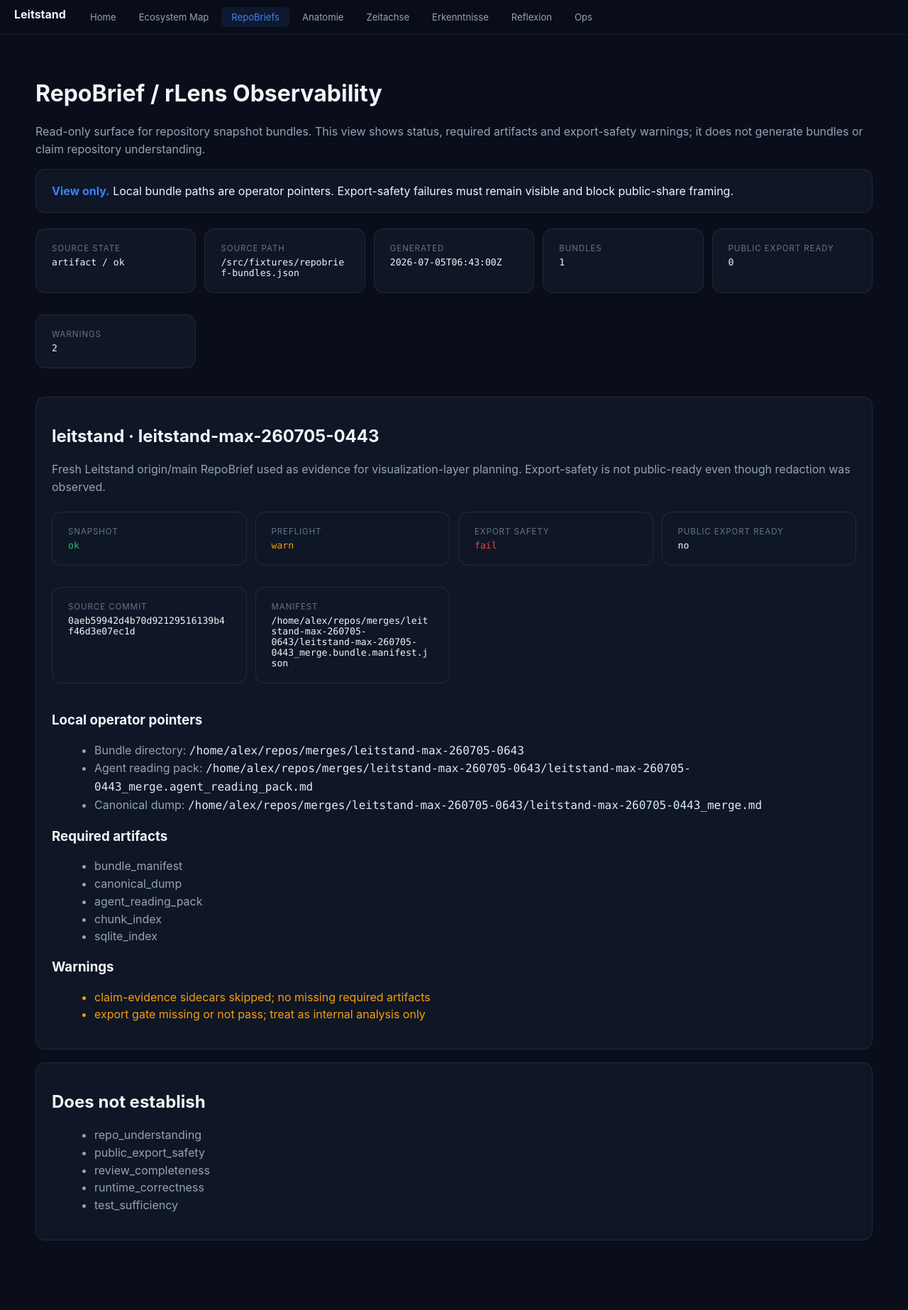
After one commit to heimgewebe/leitstand, a Node server app: page /repobriefs in a window 1280 px wide. The commit adds this page. Shown: the whole page at 71% size. Run offline with Node 20, Linux system fonts and the light colour scheme; some libraries are stand-ins or nearby versions.

Commit message:
feat: add RepoBrief observability view

```diff
--- a/src/fixtures/ecosystem-map-links.json
+++ b/src/fixtures/ecosystem-map-links.json
@@ -78,16 +78,26 @@
     {
       "nodeId": "repo:lenskit",
       "label": "Lenskit / RepoBrief implementation",
-      "status": "unmapped",
-      "reason": "RepoBrief observability view is planned but not implemented yet.",
-      "links": []
+      "status": "linked",
+      "links": [
+        {
+          "view": "repobriefs",
+          "href": "/repobriefs",
+          "title": "RepoBrief bundle observability"
+        }
+      ]
     },
     {
       "nodeId": "concept:repobrief",
       "label": "RepoBrief",
-      "status": "unmapped",
-      "reason": "RepoBrief observability view is planned but not implemented yet.",
-      "links": []
+      "status": "linked",
+      "links": [
+        {
+          "view": "repobriefs",
+          "href": "/repobriefs",
+          "title": "RepoBrief bundle observability"
+        }
+      ]
     }
   ]
 }
--- /dev/null
+++ b/src/fixtures/repobrief-bundles.json
@@ -0,0 +1,40 @@
+{
+  "schemaVersion": 1,
+  "kind": "leitstand_repobrief_bundle_index",
+  "generatedAt": "2026-07-05T06:43:00Z",
+  "source": "local_operator_index",
+  "doesNotEstablish": [
+    "repo_understanding",
+    "public_export_safety",
+    "review_completeness",
+    "runtime_correctness",
+    "test_sufficiency"
+  ],
+  "bundles": [
+    {
+      "repo": "leitstand",
+      "bundleStem": "leitstand-max-260705-0443",
+      "bundleDirectory": "/home/alex/repos/merges/leitstand-max-260705-0643",
+      "bundleManifest": "/home/alex/repos/merges/leitstand-max-260705-0643/leitstand-max-260705-0443_merge.bundle.manifest.json",
+      "agentReadingPack": "/home/alex/repos/merges/leitstand-max-260705-0643/leitstand-max-260705-0443_merge.agent_reading_pack.md",
+      "canonicalDump": "/home/alex/repos/merges/leitstand-max-260705-0643/leitstand-max-260705-0443_merge.md",
+      "sourceCommit": "0aeb59942d4b70d92129516139b4f46d3e07ec1d",
+      "snapshotStatus": "ok",
+      "preflightStatus": "warn",
+      "exportSafety": "fail",
+      "publicExportReady": false,
+      "summary": "Fresh Leitstand origin/main RepoBrief used as evidence for visualization-layer planning. Export-safety is not public-ready even though redaction was observed.",
+      "requiredArtifacts": [
+        "bundle_manifest",
+        "canonical_dump",
+        "agent_reading_pack",
+        "chunk_index",
+        "sqlite_index"
+      ],
+      "warnings": [
+        "claim-evidence sidecars skipped; no missing required artifacts",
+        "export gate missing or not pass; treat as internal analysis only"
+      ]
+    }
+  ]
+}
--- a/src/server.ts
+++ b/src/server.ts
@@ -14,6 +14,7 @@ import { getTimelineData } from './controllers/timeline.js';
 import { getReflexionData } from './controllers/reflexion.js';
 import { getDashboardData } from './controllers/dashboard.js';
 import { getEcosystemMapData } from './controllers/ecosystemMap.js';
+import { getRepoBriefData } from './controllers/repoBrief.js';
 import { getEventFamily, listEventFamilies } from './utils/eventKind.js';
 import fs from 'fs';
 import { validatePlexerReport } from './validation/validators.js';
@@ -304,6 +305,19 @@ app.get('/', async (_req, res) => {
 });
 
 
+
+app.get('/repobriefs', async (_req, res) => {
+  try {
+    const data = await getRepoBriefData();
+    res.render('repobriefs', data);
+  } catch (error) {
+    if (!res.headersSent) {
+      console.error('[RepoBriefs] Error:', error);
+      res.status(500).send('Error loading RepoBrief data');
+    }
+  }
+});
+
 app.get('/ecosystem-map', async (_req, res) => {
   try {
     const data = await getEcosystemMapData();
--- /dev/null
+++ b/src/views/repobriefs.ejs
@@ -0,0 +1,100 @@
+<!DOCTYPE html>
+<html lang="de">
+<head>
+  <title>RepoBriefs – Leitstand</title>
+  <meta charset="utf-8">
+  <meta name="viewport" content="width=device-width, initial-scale=1">
+  <style>
+    body { font-family: -apple-system, BlinkMacSystemFont, 'Segoe UI', sans-serif; background: #0a0e1a; color: #f1f5f9; margin: 0; }
+    nav { position: sticky; top: 0; display: flex; gap: 4px; padding: 10px 20px; background: rgba(10,14,26,.92); border-bottom: 1px solid rgba(255,255,255,.08); }
+    nav a { color: #94a3b8; text-decoration: none; padding: 6px 14px; border-radius: 6px; font-size: .82em; }
+    nav a.active, nav a:hover { color: #3b82f6; background: rgba(59,130,246,.1); }
+    nav .title { color: #f1f5f9; font-weight: 700; margin-right: 16px; }
+    main { max-width: 1180px; margin: 0 auto; padding: 42px 24px 80px; }
+    .subtitle, .muted, li { color: #94a3b8; line-height: 1.55; }
+    .notice, .card, .meta-item { background: rgba(17,24,39,.88); border: 1px solid rgba(255,255,255,.08); border-radius: 14px; padding: 20px 22px; margin-bottom: 18px; }
+    .notice strong { color: #3b82f6; }
+    .meta-grid { display: grid; grid-template-columns: repeat(auto-fit, minmax(220px, 1fr)); gap: 12px; margin: 22px 0; }
+    .label { color: #64748b; font-size: .72em; text-transform: uppercase; letter-spacing: .08em; margin-bottom: 5px; }
+    .value { font-family: ui-monospace, SFMono-Regular, Menlo, monospace; font-size: .82em; overflow-wrap: anywhere; }
+    .status-ok { color: #22c55e; }
+    .status-warn, .status-unknown { color: #f59e0b; }
+    .status-fail { color: #ef4444; }
+    code { font-family: ui-monospace, SFMono-Regular, Menlo, monospace; color: #dbeafe; }
+    ul { margin-left: 20px; }
+  </style>
+</head>
+<body>
+  <nav aria-label="Hauptnavigation">
+    <span class="title">Leitstand</span>
+    <a href="/">Home</a>
+    <a href="/ecosystem-map">Ecosystem Map</a>
+    <a href="/repobriefs" class="active" aria-current="page">RepoBriefs</a>
+    <a href="/anatomy">Anatomie</a>
+    <a href="/timeline">Zeitachse</a>
+    <a href="/insights">Erkenntnisse</a>
+    <a href="/reflexion">Reflexion</a>
+    <a href="/ops">Ops</a>
+  </nav>
+
+  <main>
+    <h1>RepoBrief / rLens Observability</h1>
+    <p class="subtitle">Read-only surface for repository snapshot bundles. This view shows status, required artifacts and export-safety warnings; it does not generate bundles or claim repository understanding.</p>
+
+    <section class="notice">
+      <strong>View only.</strong> Local bundle paths are operator pointers. Export-safety failures must remain visible and block public-share framing.
+    </section>
+
+    <section class="meta-grid" aria-label="RepoBrief source metadata">
+      <div class="meta-item"><div class="label">Source state</div><div class="value"><%= view_meta.source_kind %> / <%= view_meta.missing_reason %></div></div>
+      <div class="meta-item"><div class="label">Source path</div><div class="value"><%= view_meta.source_path %></div></div>
+      <div class="meta-item"><div class="label">Generated</div><div class="value"><%= view_meta.generated_at || '—' %></div></div>
+      <div class="meta-item"><div class="label">Bundles</div><div class="value"><%= view_meta.bundle_count %></div></div>
+      <div class="meta-item"><div class="label">Public export ready</div><div class="value"><%= view_meta.public_export_ready_count %></div></div>
+      <div class="meta-item"><div class="label">Warnings</div><div class="value"><%= view_meta.warning_count %></div></div>
+    </section>
+
+    <% if (bundles.length === 0) { %>
+      <section class="card"><p class="muted">No RepoBrief bundle index is available. This is a degraded read-only state, not a green status.</p></section>
+    <% } %>
+
+    <% for (const bundle of bundles) { %>
+      <section class="card" data-repo="<%= bundle.repo %>">
+        <h2><%= bundle.repo %> · <%= bundle.bundle_stem %></h2>
+        <p class="muted"><%= bundle.summary %></p>
+        <div class="meta-grid">
+          <div class="meta-item"><div class="label">Snapshot</div><div class="value status-<%= bundle.snapshot_status %>"><%= bundle.snapshot_status %></div></div>
+          <div class="meta-item"><div class="label">Preflight</div><div class="value status-<%= bundle.preflight_status %>"><%= bundle.preflight_status %></div></div>
+          <div class="meta-item"><div class="label">Export safety</div><div class="value status-<%= bundle.export_safety %>"><%= bundle.export_safety %></div></div>
+          <div class="meta-item"><div class="label">Public export ready</div><div class="value"><%= bundle.public_export_ready ? 'yes' : 'no' %></div></div>
+          <div class="meta-item"><div class="label">Source commit</div><div class="value"><%= bundle.source_commit || '—' %></div></div>
+          <div class="meta-item"><div class="label">Manifest</div><div class="value"><%= bundle.bundle_manifest %></div></div>
+        </div>
+        <h3>Local operator pointers</h3>
+        <ul>
+          <li>Bundle directory: <code><%= bundle.bundle_directory %></code></li>
+          <li>Agent reading pack: <code><%= bundle.agent_reading_pack %></code></li>
+          <li>Canonical dump: <code><%= bundle.canonical_dump %></code></li>
+        </ul>
+        <h3>Required artifacts</h3>
+        <ul>
+          <% for (const item of bundle.required_artifacts) { %><li><%= item %></li><% } %>
+        </ul>
+        <% if (bundle.warnings.length > 0) { %>
+          <h3>Warnings</h3>
+          <ul>
+            <% for (const warning of bundle.warnings) { %><li class="status-warn"><%= warning %></li><% } %>
+          </ul>
+        <% } %>
+      </section>
+    <% } %>
+
+    <section class="card">
+      <h2>Does not establish</h2>
+      <ul>
+        <% for (const item of view_meta.does_not_establish) { %><li><%= item %></li><% } %>
+      </ul>
+    </section>
+  </main>
+</body>
+</html>
```
Also changed, not shown: src/controllers/repoBrief.ts (added, +175 -0 lines), src/views/index.ejs (+9 -0 lines), tests/controllers/repoBrief.test.ts (added, +75 -0 lines).
